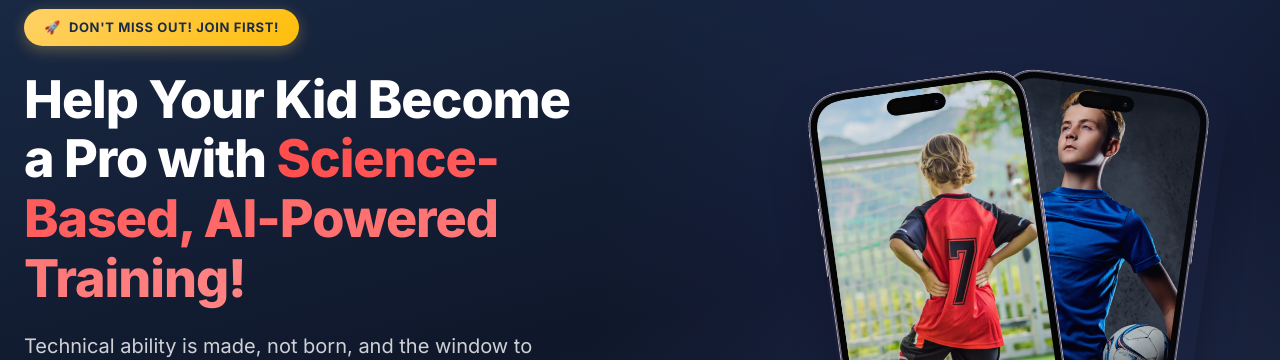
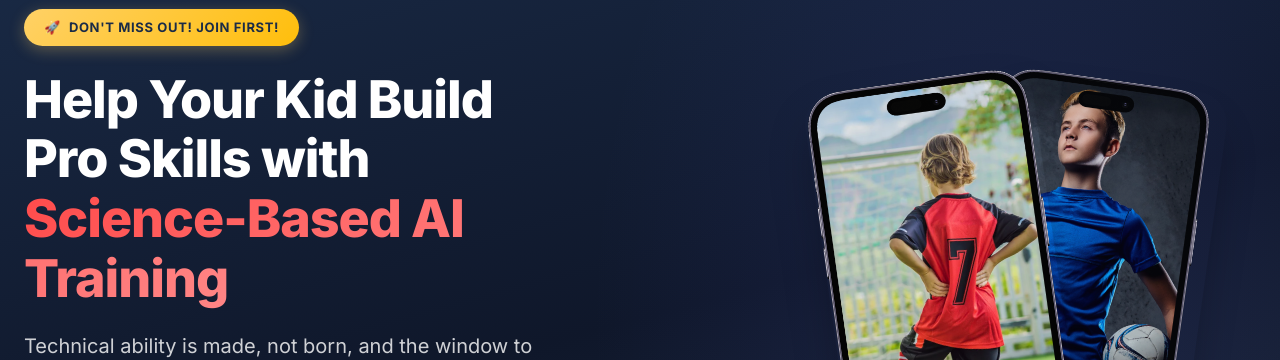
Before and after one commit to AllFooty/Versa-Footy, a React (Vite) app in the folder client/: page / in a window 1280 px wide. Shown: the part 179-539 px from the top of the page. Built offline with nearby package versions, Linux system fonts and the light colour scheme; no server answers.

Commit message:
Refine hero headline for better clarity
Change from "Help Your Kid Become a Pro with Science-Based, AI-Powered Training!" to "Help Your Kid Build Pro Skills with Science-Based AI Training" for more concise, action-oriented messaging.

Co-Authored-By: Claude Haiku 4.5 <noreply@anthropic.com>

```diff
--- a/client/src/features/landing/LandingPage.jsx
+++ b/client/src/features/landing/LandingPage.jsx
@@ -213,8 +213,8 @@ export default function LandingPage() {
                     <span>Don't Miss Out! Join First!</span>
                   </div>
                   <h1 className={styles.heroTitle}>
-                    Help Your Kid Become a Pro with{' '}
-                    <span className={styles.specialHighlightText}>Science-Based, AI-Powered Training!</span>
+                    Help Your Kid Build Pro Skills with{' '}
+                    <span className={styles.specialHighlightText}>Science-Based AI Training</span>
                   </h1>
                   <p className={styles.heroSubtitle}>
                     Technical ability is made, not born, and the window to develop it closes sooner than you think. Our app gives kids aged 7–14 a science-based path to build it before it's too late.
```
